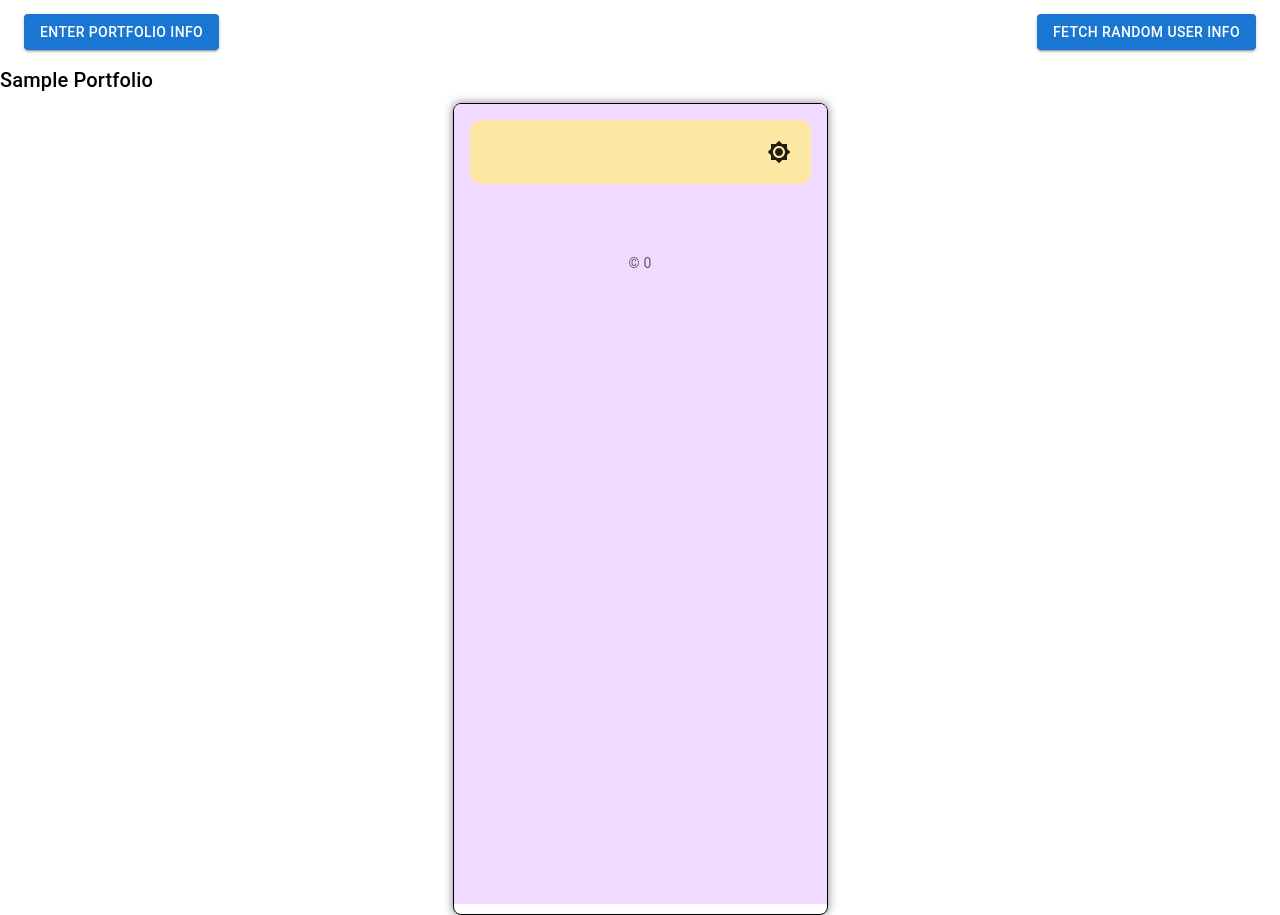
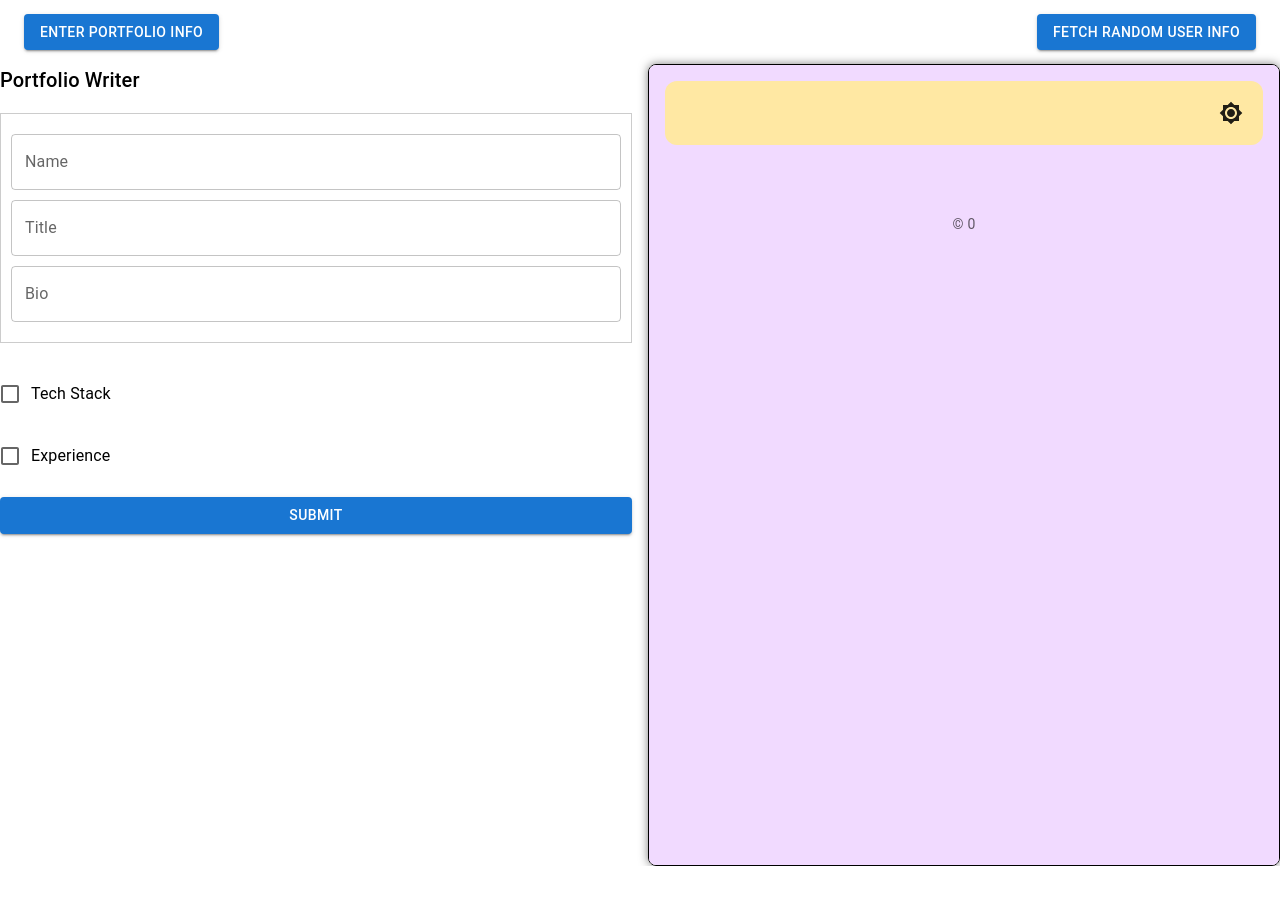
Before and after one commit to ajaygb01/nextjs-portfolio, a Next.js app: page /portfolio in a window 1280 px wide. After the commit the page ends 866 px from the top, so only its background shows below. Built offline with nearby package versions, Linux system fonts and the light colour scheme.

Commit message:
adding changes to portfolio

```diff
--- a/app/component/userInfo/userInfoForm.tsx
+++ b/app/component/userInfo/userInfoForm.tsx
@@ -25,7 +25,6 @@
         <Box
             sx={{ margin: '10px 0', padding: '10px', border: '1px solid #ccc' }}
         >
-            <form>
             <Box sx={{ margin: '10px 0' }}>
                 <TextField
                     label="Name"
@@ -60,7 +59,6 @@
                     }
                 />
             </Box>
-            </form>
         </Box>
     )
 }
--- a/pages/portfolio.tsx
+++ b/pages/portfolio.tsx
@@ -1,3 +1,4 @@
+'use client'
 import React, { useState } from 'react'
 import {
     Button,
@@ -8,6 +9,7 @@
     Checkbox,
     Typography,
     Box,
+    Grid,
     IconButton,
     Autocomplete,
     Container,
@@ -42,6 +44,7 @@
     const [formValues, setFormValues] = useState<FormValues>(initialFormValues)
 
     const handleOpenModal = () => {
+        setFormValues(initialFormValues)
         setOpenModal(true)
     }
 
@@ -127,23 +130,9 @@
                     Fetch Random User Info
                 </Button>
             </Toolbar>
-            <Modal open={openModal} onClose={handleCloseModal}>
-                <Box
-                    sx={{
-                        position: 'absolute',
-                        top: { xs: '0%', md: '50%' },
-                        left: { xs: '0%', md: '50%' },
-                        transform: { md: 'translate(-50%, -50%)' },
-                        backgroundColor: 'white',
-                        padding: '20px',
-                        display: 'flex',
-                        flexDirection: 'column',
-                        alignItems: 'center',
-                        width: { xs: '100%', md: 'auto' },
-                        height: { xs: '100%', md: 'auto' },
-                        overflowY: { xs: 'scroll', md: 'auto' },
-                    }}
-                >
+            <Grid container spacing={2}>
+                <Grid item xs={12} md={6}>
+                    <Box sx={{}}>
                         <Box
                             sx={{
                                 display: 'flex',
@@ -155,9 +144,6 @@
                             <Typography variant="h6" gutterBottom>
                                 Portfolio Writer
                             </Typography>
-                        <IconButton onClick={handleCloseModal}>
-                            <Close />
-                        </IconButton>
                         </Box>
                         <Box
                             component="form"
@@ -228,7 +214,9 @@
                                     }}
                                 >
                                     <ExperienceForm
-                                    onExperienceChange={handleExperienceChange}
+                                        onExperienceChange={
+                                            handleExperienceChange
+                                        }
                                         handleChange={handleChange}
                                         handleExperienceChange={
                                             handleExperienceChange
@@ -245,27 +233,10 @@
                             </Button>
                         </Box>
                     </Box>
-            </Modal>
-            {userInfo && (
-                <div>
-                    <Typography variant="h6" gutterBottom>
-                        Random User Info
-                    </Typography>
-                    <Typography>Name: {userInfo.name}</Typography>
-                    <Typography>Email: {userInfo.email}</Typography>
-                    <Typography>Phone: {userInfo.phone}</Typography>
-                    {/* Display other user info fields as needed */}
-                </div>
-            )}
-            <Box>
-                <Typography variant="h6" gutterBottom>
-                    Sample Portfolio
-                </Typography>
-
+                </Grid>
+                <Grid item xs={12} md={6}>
                     <Box
                         sx={{
-                        width: 375,
-                        height: 812,
                             overflow: 'auto',
                             margin: '0 auto',
                             border: '1px solid #000',
@@ -275,7 +246,8 @@
                     >
                         <PortfolioDisplay formProps={formValues} />
                     </Box>
-            </Box>
+                </Grid>
+            </Grid>
         </Box>
     )
 }
```
Also changed, not shown: pages/index.tsx (+0 -16 lines). Lines whose indentation alone changed are shown as unchanged.
